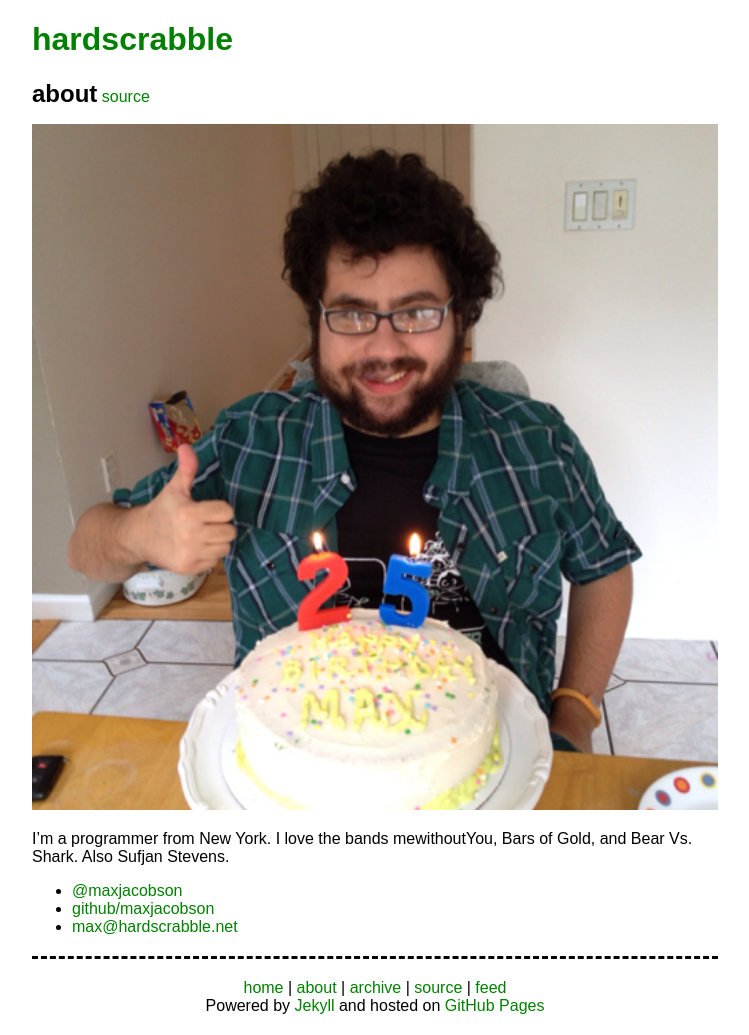
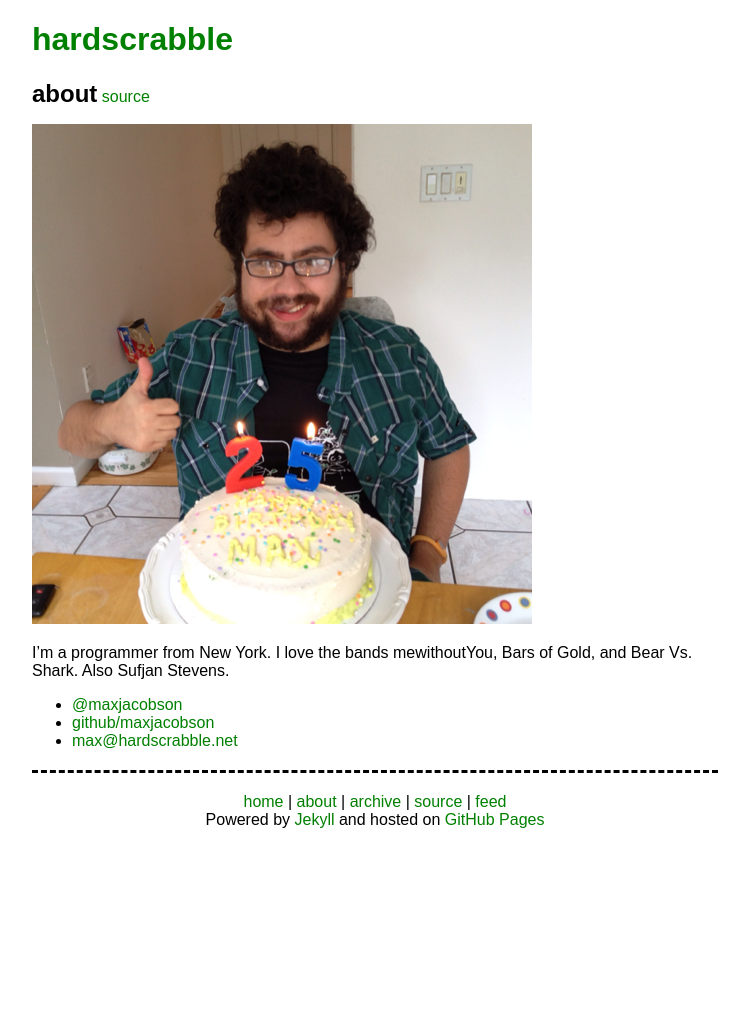
Before and after one commit to hardscrabble/hardscrabble.github.io, a Jekyll site: the page built from about/index.md, in a window 1280 px wide. Shown: the whole page, without its empty margins (118-867 px from the left). Built offline with Jekyll 4.4.1, drawn with Linux system fonts in a browser that asks for light colours; comment, search, counter and statistics services are not loaded; after the commit the page ends 900 px from its top, so only the background shows below that.

Commit message:
Improve style for images

```diff
--- a/_sass/_images.sass
+++ b/_sass/_images.sass
@@ -1,4 +1,4 @@
 img
-  width: 100%
+  max-width: 100%
   &.emoji
     width: auto
```
